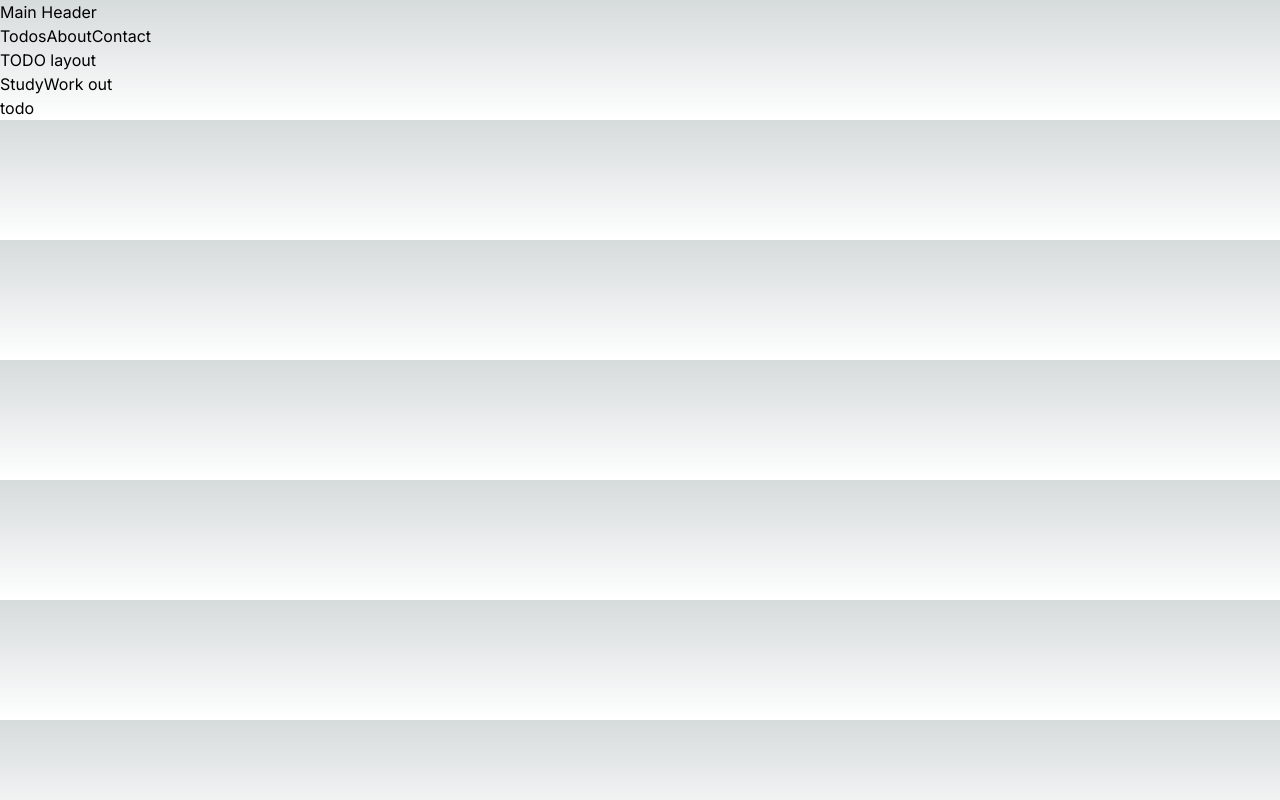
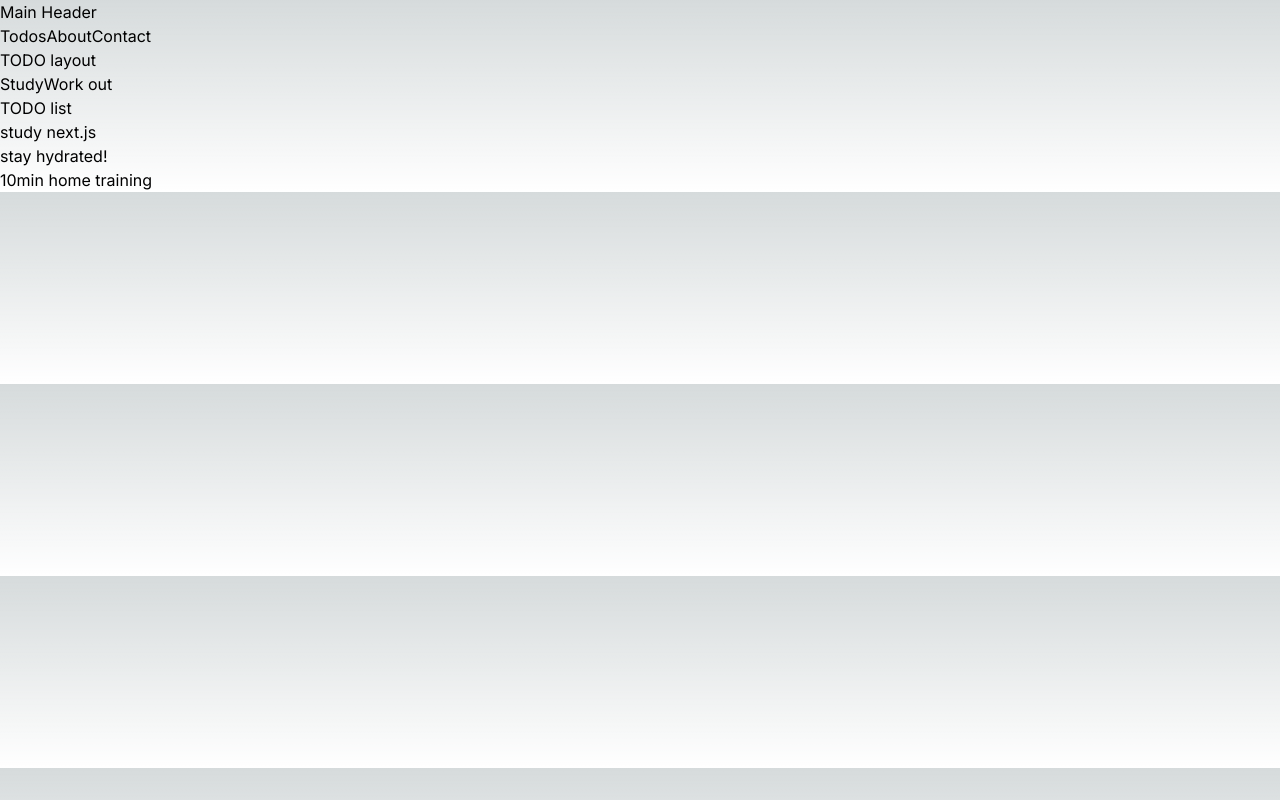
Before and after one commit to ejaman/NextCRUD, a Next.js app: page /todos in a window 1280 px wide. Built offline with nearby package versions, Linux system fonts and the light colour scheme.

Commit message:
feat: check next link

```diff
--- a/src/app/todos/page.tsx
+++ b/src/app/todos/page.tsx
@@ -1,8 +1,20 @@
+import Link from "next/link";
 import React from "react";
 
-const postList = "";
+const todoList = ["study next.js", "stay hydrated!", "10min home training"];
 
 export default function Todo() {
   let a;
-  return <div>todo</div>;
+  return (
+    <>
+      <div>TODO list</div>
+      <ul>
+        {todoList.map((todo, i) => (
+          <li key={i}>
+            <Link href={`todo/${todo}`}>{todo}</Link>
+          </li>
+        ))}
+      </ul>
+    </>
+  );
 }
```
